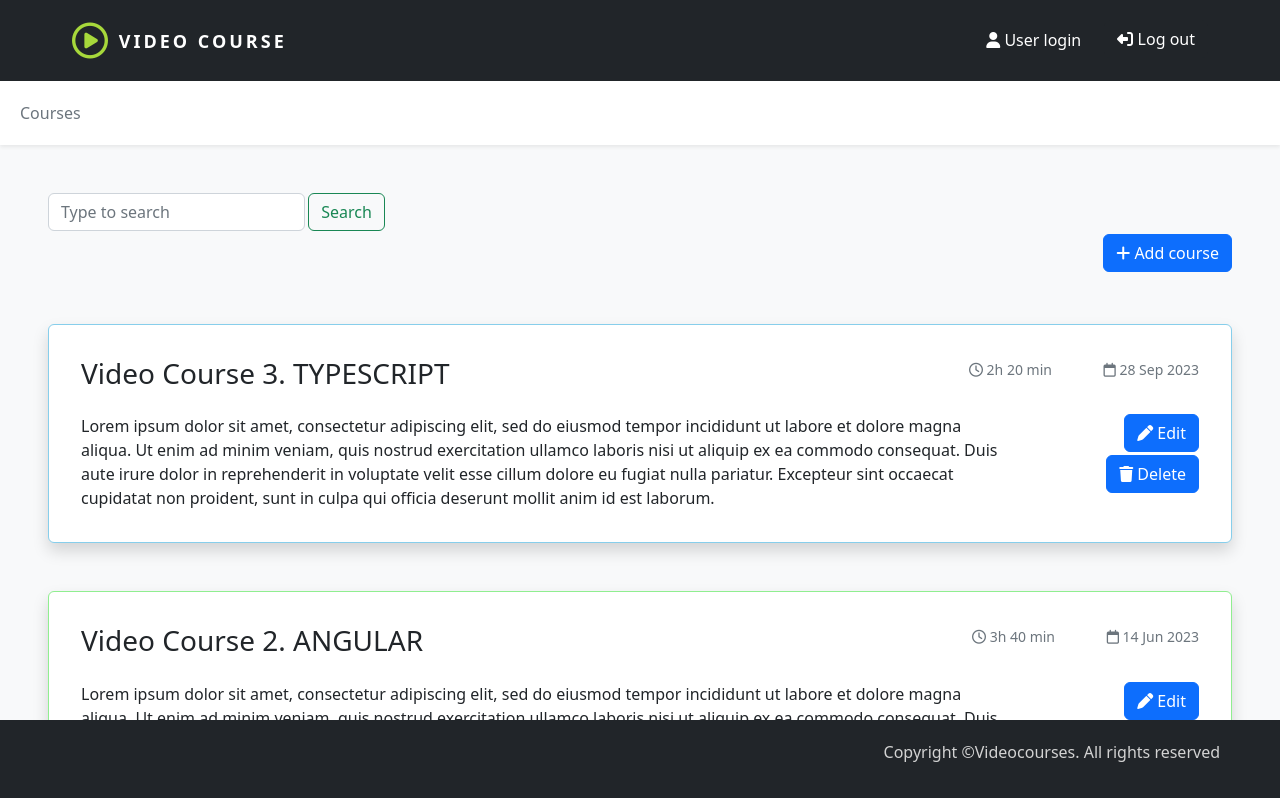
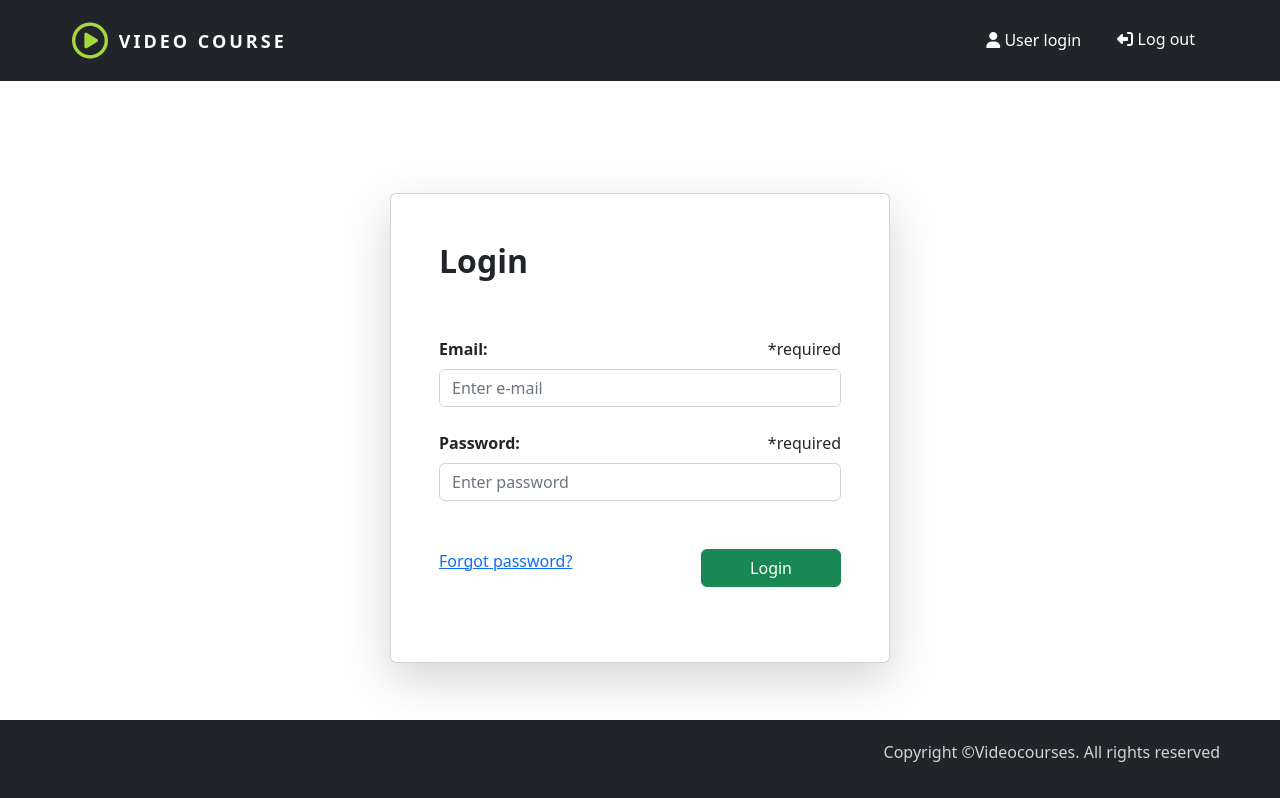
Before and after one commit to Sytnikovakatya/angular-courses-app, an Angular app: page / in a window 1280 px wide. Shown: the top 798 px of the page. Built offline with nearby package versions, Linux system fonts and the light colour scheme.

Commit message:
Update app.component.html
use service for courses, add Login component

```diff
--- a/src/app/app.component.html
+++ b/src/app/app.component.html
@@ -1,9 +1,9 @@
-<div class="bg-light">
-  <app-header></app-header>
+<app-header></app-header>
+<div class="bg-light" *ngIf="authentificated">
   <app-breadcrumbs></app-breadcrumbs>
   <app-search-bar (newSearchEvent)="getSearchValue($event)"></app-search-bar>
-  <ng-container *ngIf="courses.length > 0; else noCourses">
-    <app-course-card *ngFor="let course of courses |filter:filterBy |orderBy ; index as i; trackBy: courseTrackBy" [course]="course">
+  <ng-container *ngIf="coursesService.courses; else noCourses">
+    <app-course-card *ngFor="let course of coursesService.courses |filter:filterBy |orderBy ; index as i; trackBy: courseTrackBy" [course]="course">
     </app-course-card>
     <app-loader></app-loader>
   </ng-container>
@@ -12,5 +12,6 @@
       No data! <br />Feel free to add new course
     </p>
   </ng-template>
-  <app-footer></app-footer>
 </div>
+<app-login *ngIf="!authentificated"></app-login>
+<app-footer></app-footer>
```
